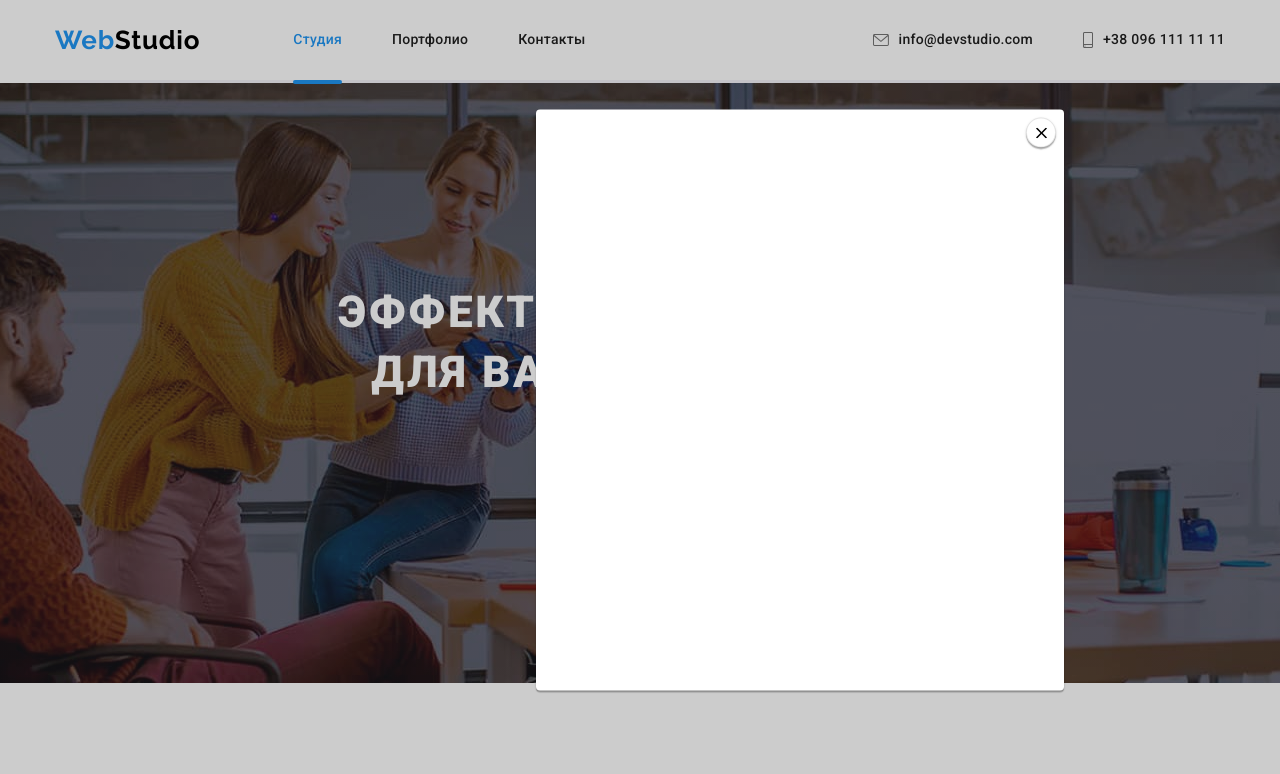
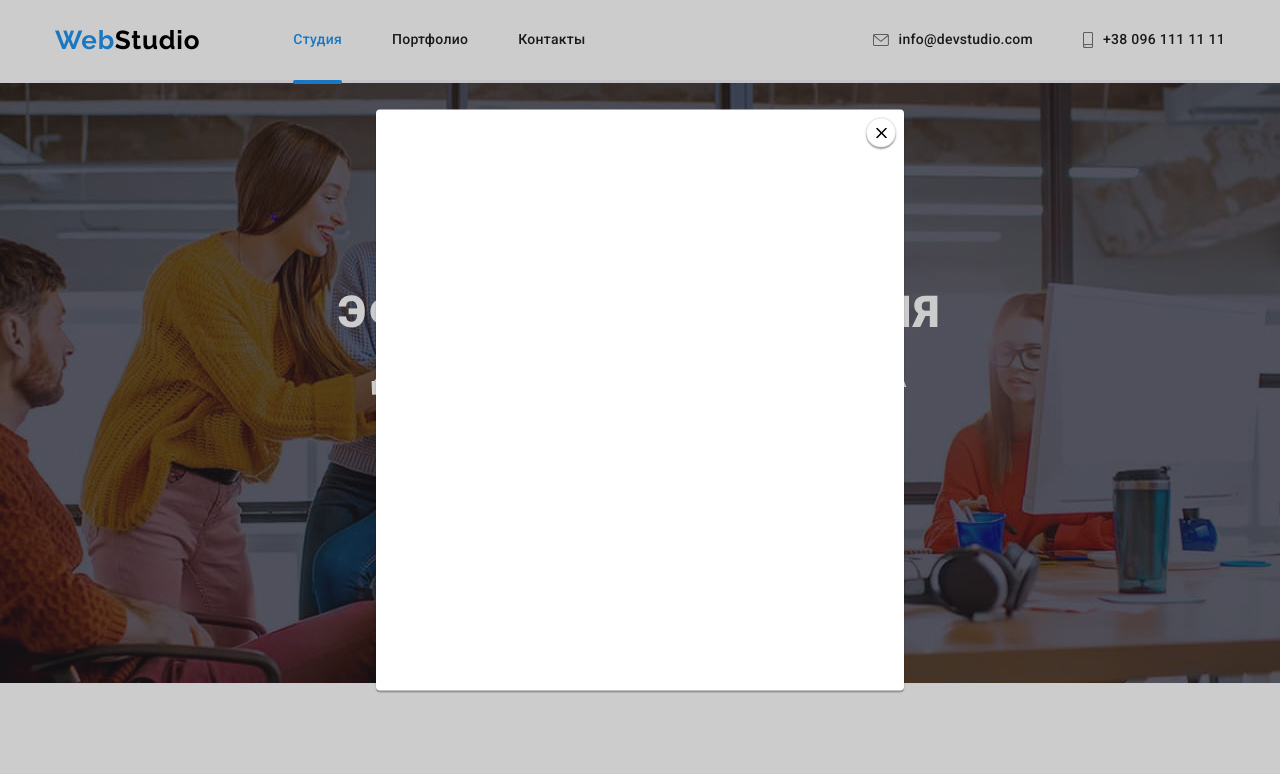
Before and after one commit to AnnaFesenko7/goit-markup-hw-05, a plain HTML site: page index.html in a window 1280 px wide. Both pictures are taken after a click on the button "Заказать услугу". Shown: the top 774 px of the page. Drawn offline with nearby package versions, Linux system fonts and the light colour scheme.

Commit message:
модальное окно

```diff
--- a/css/styles.css
+++ b/css/styles.css
@@ -682,12 +682,14 @@ a {
 
   top: 0;
   left: 0;
-  right: 0;
 
-  width: 1600px;
+  width: 100%;
+  height: 100%;
+
+  /* width: 1600px;
   margin-left: auto;
   margin-right: auto;
-  height: 1024px;
+  height: 1024px; */
 
   background: rgba(0, 0, 0, 0.2);
   box-shadow: 0px 4px 4px rgba(0, 0, 0, 0.25);
@@ -696,10 +698,10 @@ a {
 .modal {
   position: absolute;
 
-  width: 528px;
-  height: 581px;
+  min-width: 528px;
+  min-height: 581px;
 
-  top: 50vh;
+  top: 50%;
   left: 50%;
   transform: translate(-50%, -50%);
 
```
